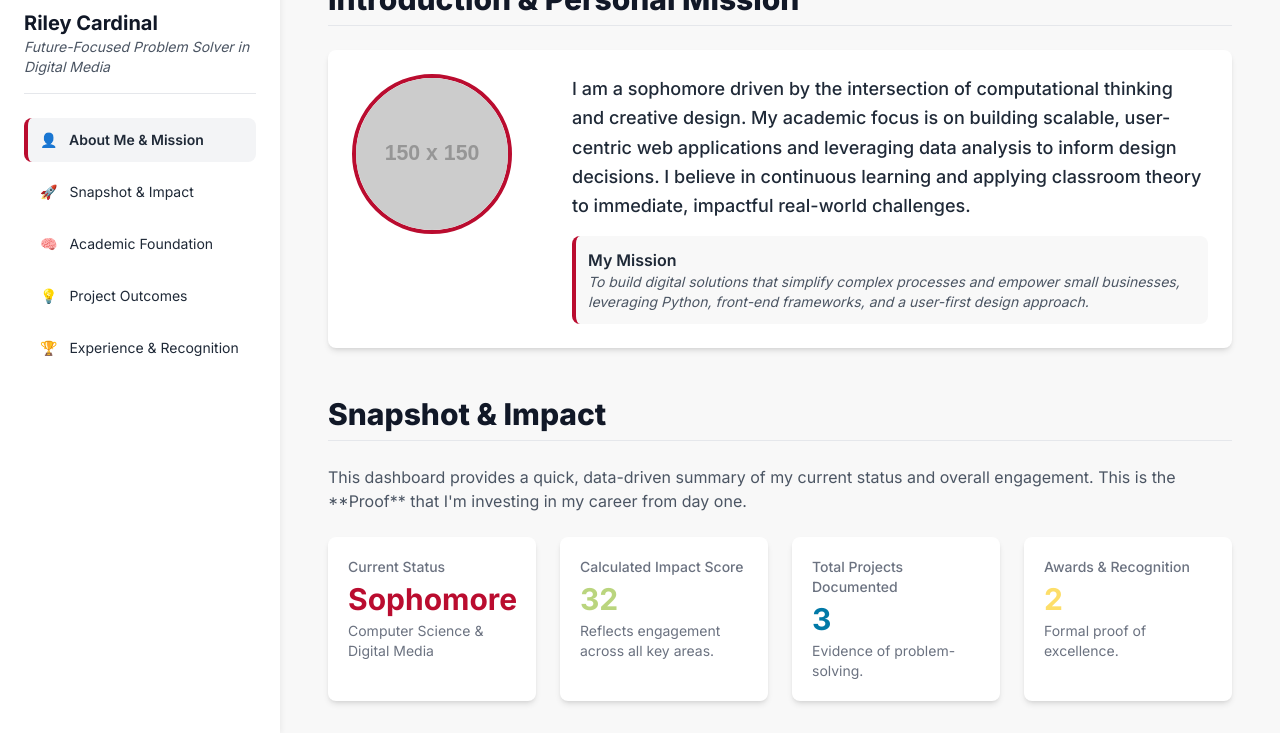
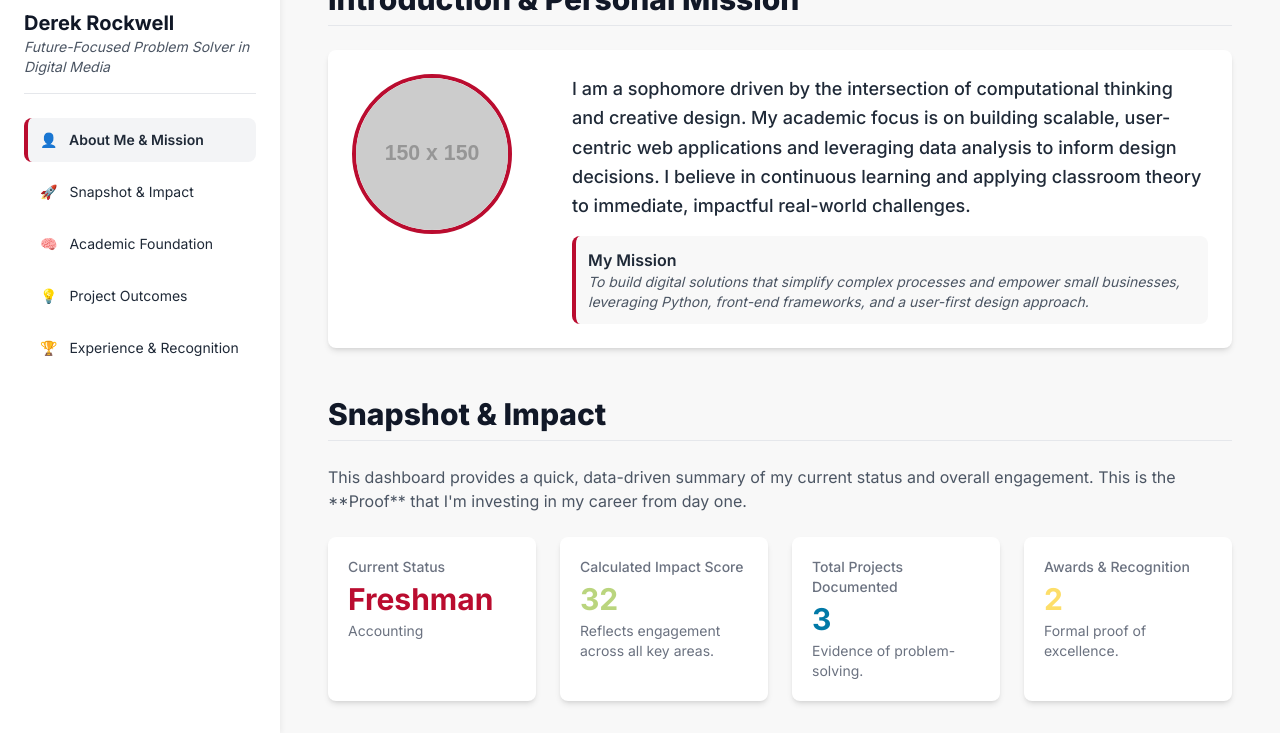
Before and after one commit to DerekGitHu15/Derek-Rockwell-Personal-Portfolio, a plain HTML site: page index.html in a window 1280 px wide. Shown: the part 67-800 px from the top of the page. Drawn offline with nearby package versions, Linux system fonts and the light colour scheme; placeholder pictures from the web are drawn by us.

Commit message:
Update index.html

```diff
--- a/index.html
+++ b/index.html
@@ -255,15 +255,15 @@ CONFIRMATION: NO SVG graphics used. NO Mermaid JS used. -->
 
         // 1.1 PROFILE & BRANDING VARIABLES (REQUIRED)
         const profileData = {
-            studentName: "Riley Cardinal",
+            studentName: "Derek Rockwell",
             tagline: "Future-Focused Problem Solver in Digital Media",
-            currentYear: "Sophomore", // Freshman, Sophomore, Junior, Senior
-            major: "Computer Science & Digital Media",
+            currentYear: "Freshman", // Freshman, Sophomore, Junior, Senior
+            major: "Accounting",
             gpa: 3.85,
             impactScoreMultiplier: 10, // Adjusts how much projects/awards count towards total impact
 
             // --- INTRODUCTION & BRANDING FIELDS ---
-            photoUrl: "https://placehold.co/150x150/BA0C2F/FFFFFF/png?text=RILEY+C", // Replace with a URL to a professional headshot
+            photoUrl: "https://placehold.co/150x150/BA0C2F/FFFFFF/png?text=DEREK+R", // Replace with a URL to a professional headshot
             logoUrl: "https://placehold.co/40x40/BA0C2F/FFFFFF.png?text=BSU", // URL for your school logo or personal brand icon
             personalBio: "I am a sophomore driven by the intersection of computational thinking and creative design. My academic focus is on building scalable, user-centric web applications and leveraging data analysis to inform design decisions. I believe in continuous learning and applying classroom theory to immediate, impactful real-world challenges.",
             missionStatement: "To build digital solutions that simplify complex processes and empower small businesses, leveraging Python, front-end frameworks, and a user-first design approach.",
```
